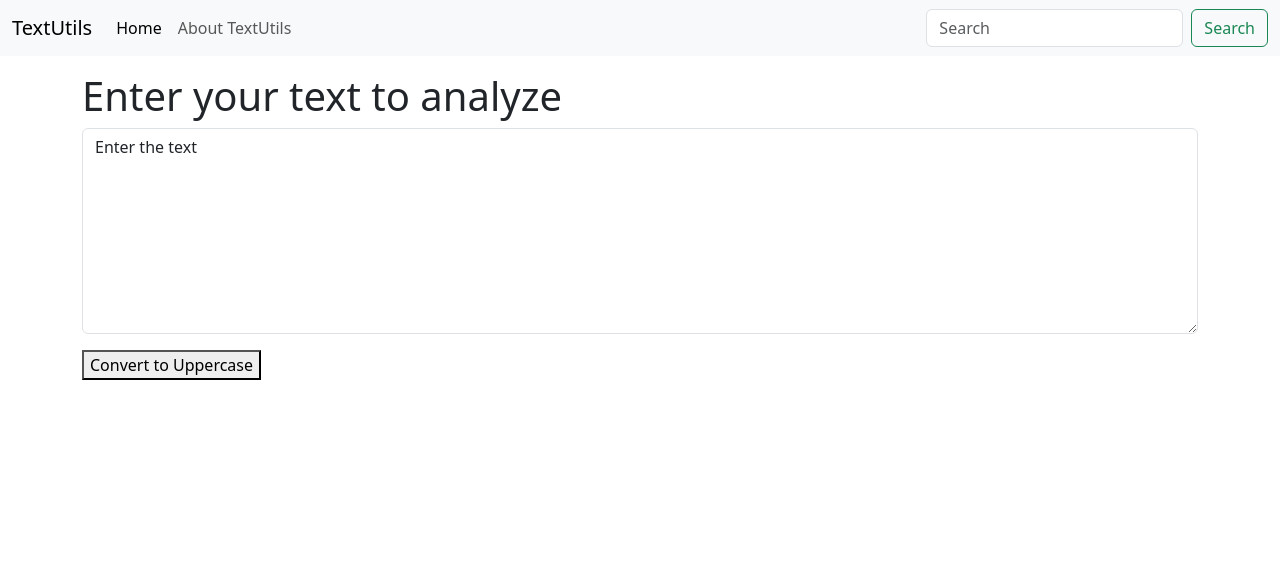
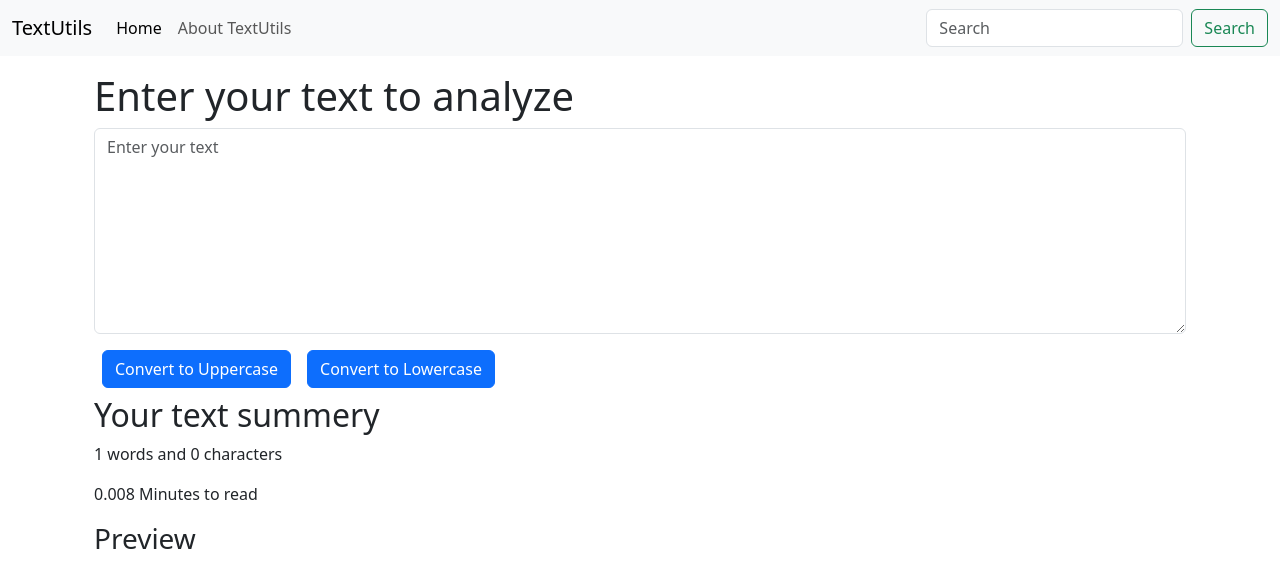
Before and after one commit to mrutyunjayas490/learnreact, a React (Create React App) app: page / in a window 1280 px wide. Shown: the top 588 px of the page. Built offline with nearby package versions, Linux system fonts and the light colour scheme.

Commit message:
Add some new feature to this app

```diff
--- a/src/components/TextForm.js
+++ b/src/components/TextForm.js
@@ -7,20 +7,39 @@
         let newText = text.toUpperCase();
         setText(newText);
     }
+
+    const handleLoClick = ()=>{
+        //console.log("Uppercase was clicked: " + text);
+        let newText = text.toLowerCase();
+        setText(newText);
+    }
+
     const handleOnChange = (event)=>{
         //console.log("OnChange");
         setText(event.target.value);
     }
-    const [text, setText] = useState('Enter the text');
+
+    const [text, setText] = useState('');
     //text = "New text";// worng way to chnage the text state
     //setText("new text");// correct way to change the text state
     return (
-        <div>
+        <>
+        <div className='container'>
             <h1>{props.heading}</h1>
             <div className="mb-3">
-            <textarea className="form-control" value={text} onChange={handleOnChange} id="myBox" rows="8"></textarea>
+            <textarea className="form-control" value={text} onChange={handleOnChange} id="myBox" rows="8" placeholder='Enter your text'></textarea>
             </div>
-            <button className ="button btn-primery" onClick={handleUpClick}>Convert to Uppercase</button>
+            <button className ="btn btn-primary mx-2" onClick={handleUpClick}>Convert to Uppercase</button>
+            <button className ="btn btn-primary mx-2" onClick={handleLoClick}>Convert to Lowercase</button>
     </div>
+    <div className="container my-2">
+        <h2>Your text summery</h2>
+        <p>{text.split(" ").length} words and {text.length} characters</p>
+        <p>{0.008 * text.split(" ").length} Minutes to read</p>
+        <h3>Preview</h3>
+        <p>{text}</p>
+    </div>
+    </>
   )
 }
+//mx use to make distance in x-axis and my is use for y-axis
```
